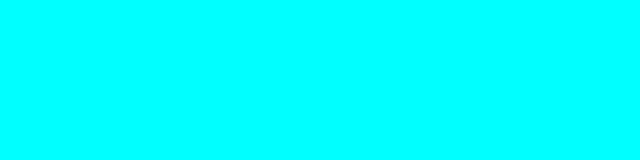
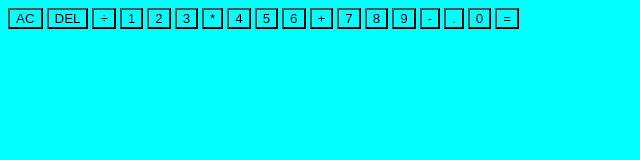
Before and after one commit to abdullahbinrowshan/s-t-calculator, a plain HTML site: page index.html in a window 1280 px wide. Shown: the whole page, without its empty margins (0-640 px from the left). Drawn offline with Linux system fonts and the light colour scheme.

Commit message:
all html is done

```diff
--- a/index.html
+++ b/index.html
@@ -1,5 +1,6 @@
 <!DOCTYPE html>
 <html lang="en">
+
 <head>
     <meta charset="UTF-8">
     <meta http-equiv="X-UA-Compatible" content="IE=edge">
@@ -10,9 +11,33 @@
     <!-- js -->
     <script src="script.js" defer></script>
 </head>
+
 <body>
-    <main>
+    <section class="calculator-grid">
+        <div class="output">
+            <div class="previous-operand"></div>
+            <div class="current-operand"></div>
+        </div>
+        <button class="span-two">AC</button>
+        <button>DEL</button>
+        <button>÷</button>
+        <button>1</button>
+        <button>2</button>
+        <button>3</button>
+        <button>*</button>
+        <button>4</button>
+        <button>5</button>
+        <button>6</button>
+        <button>+</button>
+        <button>7</button>
+        <button>8</button>
+        <button>9</button>
+        <button>-</button>
+        <button>.</button>
+        <button>0</button>
+        <button class="span-two">=</button>
 
-    </main>
+    </section>
 </body>
+
 </html>
```
